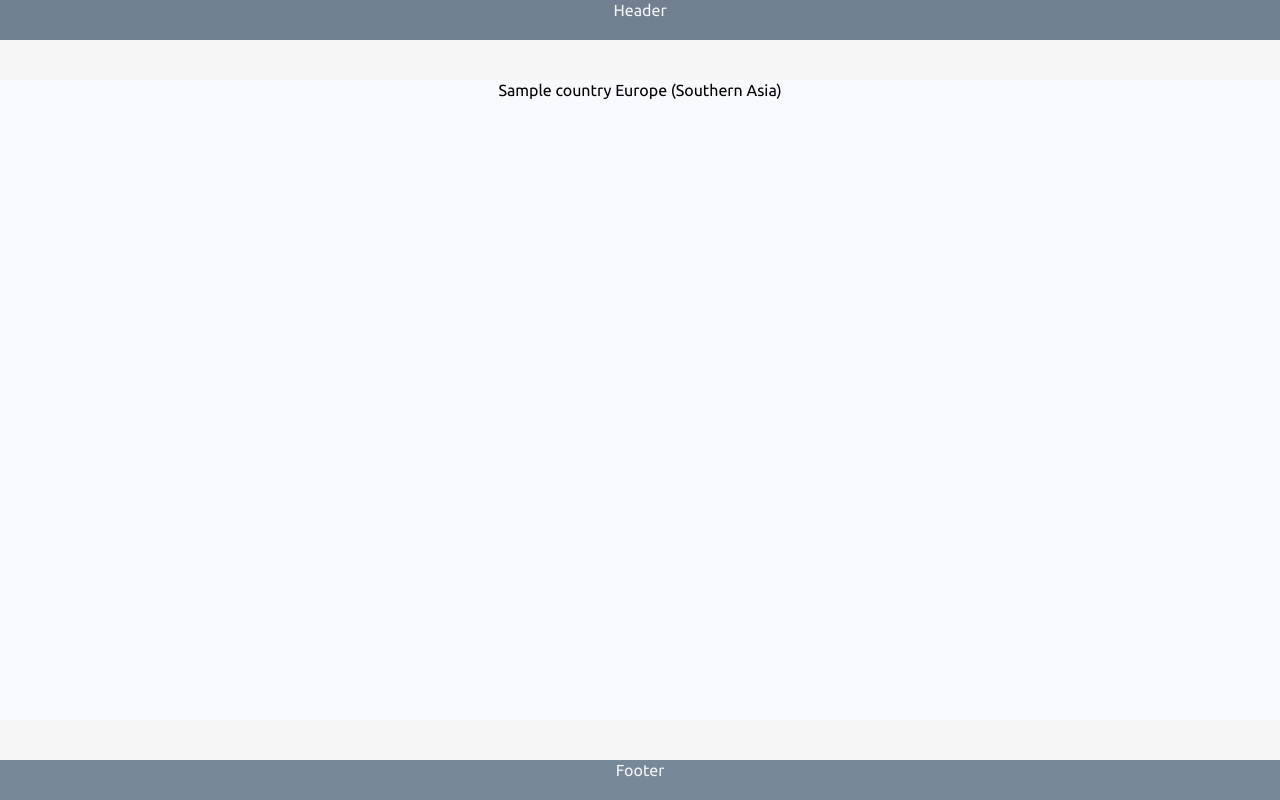
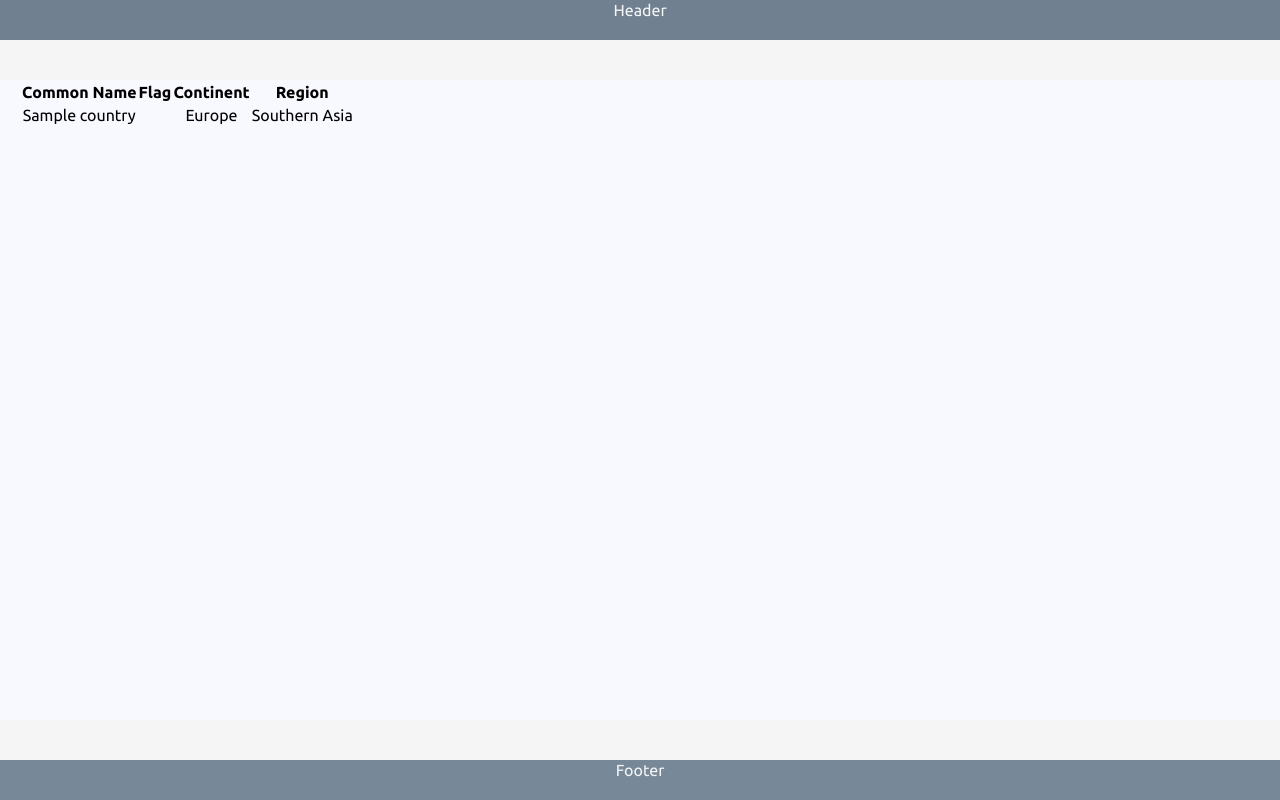
Before and after one commit to serious-pavel/most_populated_cities, a Django app: page /countries in a window 1280 px wide. Run offline with Django 4.2, Linux system fonts and the light colour scheme; tables that the repository leaves empty hold one stand-in row (values such as "Sample post"); some libraries are stand-ins or nearby versions.

Commit message:
add table to the countries page

```diff
--- a/most_populated_cities_main/templates/most_populated_cities_main/table_countries.html
+++ b/most_populated_cities_main/templates/most_populated_cities_main/table_countries.html
@@ -5,7 +5,25 @@ Most populated cities
 {% endblock %}
 
 {% block content %}
-{% for country in countries %}
-<p>{{country.common_name}} <span class="fi fi-xx fi-{{country.alpha2_code}}"></span> {{country.continent_name}} ({{ country.region_name }})
-{% endfor %}
+<table>
+    <thead>
+        <tr>
+            <th>Common Name</th>
+            <th>Flag</th>
+            <th>Continent</th>
+            <th>Region</th>
+        </tr>
+    </thead>
+    <tbody>
+        {% for country in countries %}
+        <tr>
+            <td>{{ country.common_name }}</td>
+            <td><span class="fi fi-xx fi-{{country.alpha2_code}}"></span></td>
+            <td>{{ country.continent_name }}</td>
+            <td>{{ country.region_name }}</td>
+        </tr>
+        {% endfor %}
+    </tbody>
+</table>
+
 {% endblock %}
```
